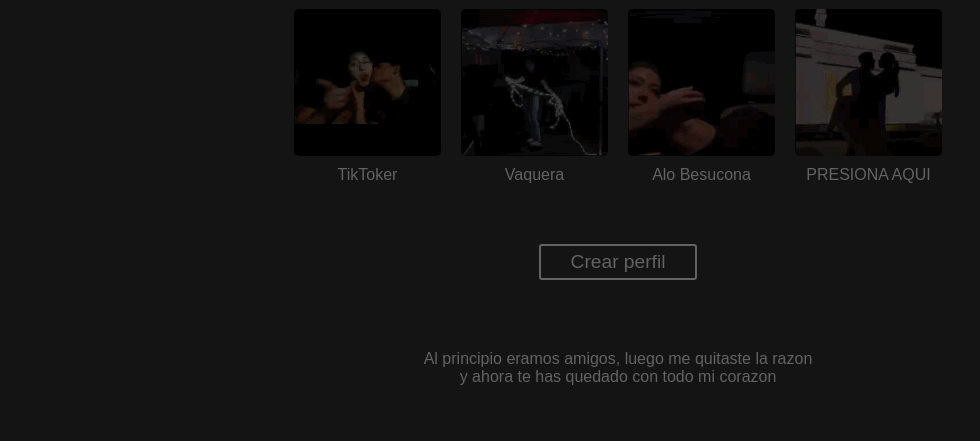
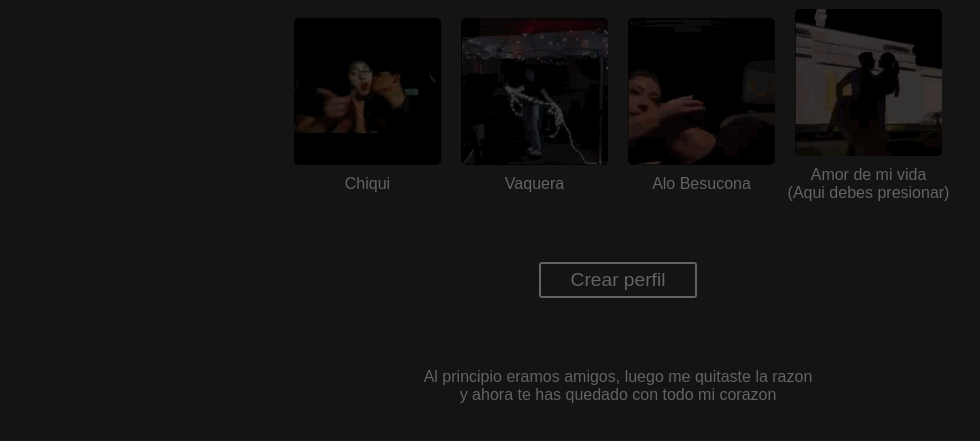
Before and after one commit to Uzielmf/Netflix-P, a plain HTML site: page perfiles.html in a window 1280 px wide. Shown: the part 183-624 px from the top of the page, without its empty margins (22-1002 px from the left). Drawn offline with Linux system fonts and the light colour scheme.

Commit message:
se modifican los perfiles

```diff
--- a/perfiles.html
+++ b/perfiles.html
@@ -20,11 +20,11 @@
             <div class="lista">
                 <div class="jota">
                     <li><img src="img/8.GIF" alt=""></li>
-                    <p>TikToker</p>
+                    <p>Chiqui</p>
                 </div>
                 <div class="erika">
                     <li><img src="img/14.GIF" alt=""></li>
-                    <p>Vaquera </p>
+                    <p>Vaquera</p>
                 </div>
                 <div class="bruno">
                     <li><img src="img/11.GIF" alt=""></li>
@@ -33,7 +33,8 @@
                 <a href="descripcion.html">
                 <div class="infantil">
                     <li><img src="img/10.GIF" alt=""></li>
-                    <p>PRESIONA AQUI</p>
+                    <p>Amor de mi vida <br>
+                    (Aqui debes presionar)</p>
                 </div>
             </a>
             </a>
@@ -42,6 +43,6 @@
             </div>
         </div>
     </main>
-    <footer><a href="https://www.instagram.com/jvcorado/"> Al principio eramos amigos, luego me quitaste la razon <br> y ahora te has quedado con todo mi corazon</a></footer>
+    <footer><a href=""> Al principio eramos amigos, luego me quitaste la razon <br> y ahora te has quedado con todo mi corazon</a></footer>
 </body>
 </html>
```
